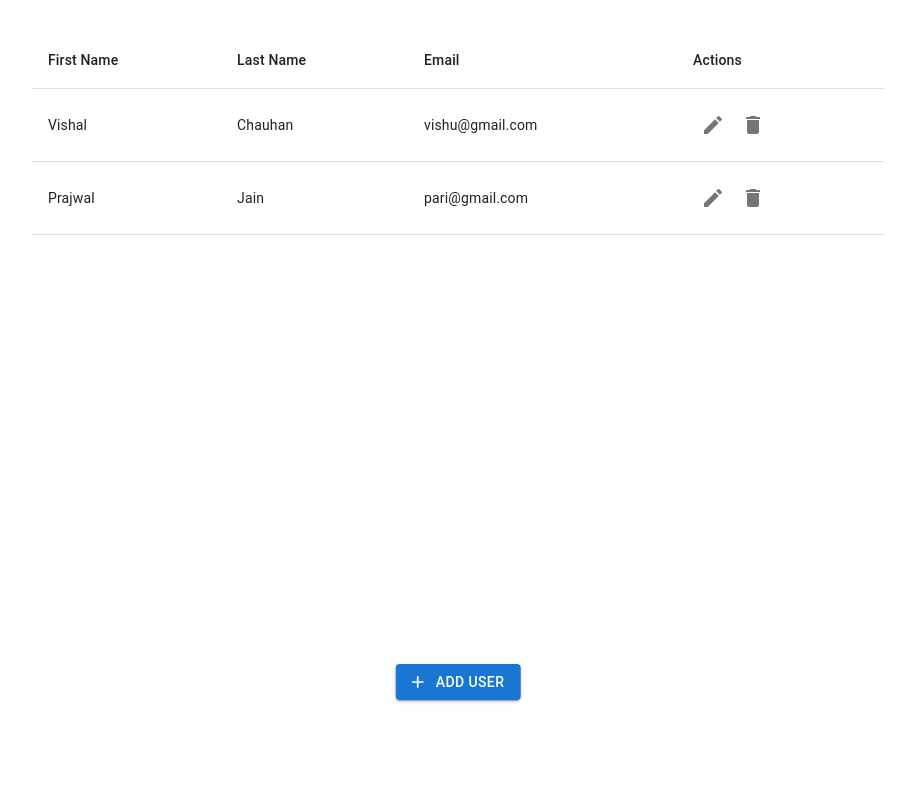
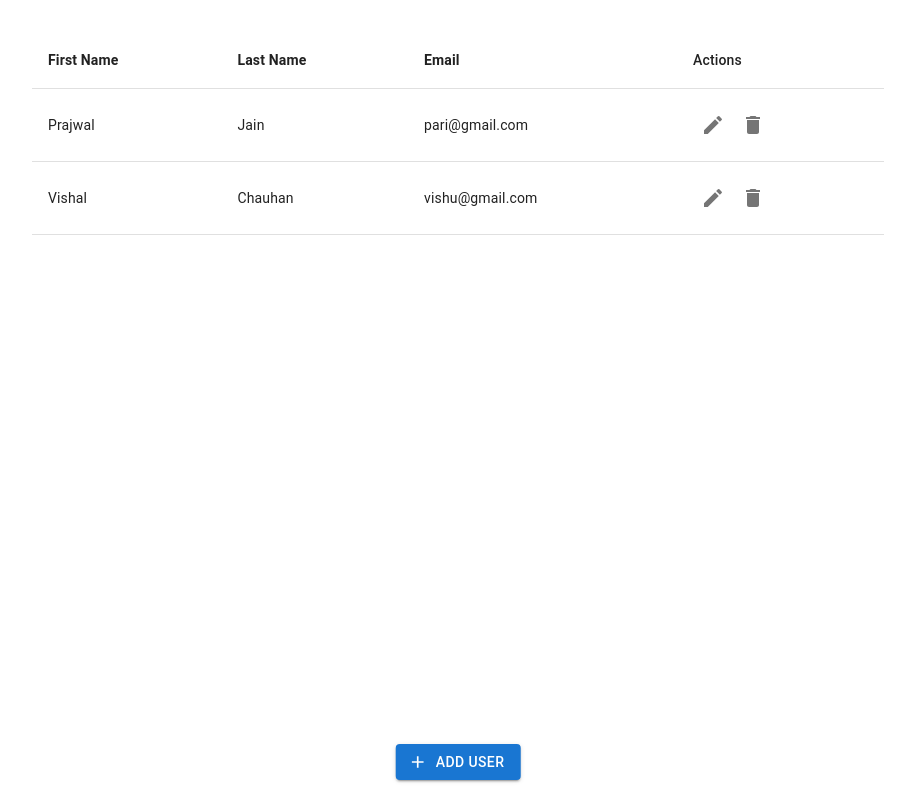
Before and after one commit to Ayuinfra/Rendering-Page, a React (Create React App) app: page / in a window 1280 px wide. Shown: the whole page, without its empty margins (182-1097 px from the left). Built offline with nearby package versions, Linux system fonts and the light colour scheme.

Commit message:
Delete Dialo Box and Submit Disabled

```diff
--- a/src/App.js
+++ b/src/App.js
@@ -5,8 +5,8 @@ import EditUserPage from './editpage/Edit';
 
 const App = () => {
   const [users, setUsers] = useState([
-    { id: 1, firstName: 'Vishal', lastName: 'Chauhan', email: 'vishu@gmail.com' },
-    { id: 2, firstName: 'Prajwal', lastName: 'Jain', email: 'pari@gmail.com' },
+    { id: 1, firstName: 'Prajwal', lastName: 'Jain', email: 'pari@gmail.com' },
+    { id: 2, firstName: 'Vishal', lastName: 'Chauhan', email: 'vishu@gmail.com' },
   ]);
   const [currentPage, setCurrentPage] = useState('home');
   const [editingUser, setEditingUser] = useState(null);
--- a/src/adduser/AddUser.js
+++ b/src/adduser/AddUser.js
@@ -14,6 +14,8 @@ const AddUserPage = ({ handleAddUserSubmit, handleGoBack }) => {
       setEmail('');
     }
   };
+
+  const isSubmitDisabled = !firstName || !lastName || !email ;
 
   return (
     <Container maxWidth="md" sx={{ marginTop: '2rem', display: 'flexStart' }}>
@@ -39,7 +41,7 @@ const AddUserPage = ({ handleAddUserSubmit, handleGoBack }) => {
         fullWidth
         margin="normal"
       />
-      <Button variant="contained" color="primary" onClick={handleAddUser}>Submit</Button>
+      <Button variant="contained" color="primary" disabled= {isSubmitDisabled} onClick={handleAddUser}>Submit</Button>
       <Button variant="contained" onClick={handleGoBack}>Back</Button>
     </Container>
   );
--- a/src/homepage/Home.js
+++ b/src/homepage/Home.js
@@ -1,20 +1,49 @@
-import React from 'react';
-import { Table, TableBody, TableCell, TableHead, TableRow, Button, IconButton } from '@mui/material';
+import React, { useEffect, useState } from 'react';
+
 import AddIcon from '@mui/icons-material/Add';
 import EditIcon from '@mui/icons-material/Edit';
 import DeleteIcon from '@mui/icons-material/Delete';
-import { Container } from '@mui/system';
+import { Button, Container, Dialog, DialogActions, DialogContent, DialogTitle, IconButton, Table, TableBody, TableCell, TableHead, TableRow } from '@mui/material';
 
 const HomePage = ({ users, handleAddUser, handleEditUser, handleDeleteUser }) => {
+  const [deleteDialogOpen, setDeleteDialogOpen] = useState(false);
+  const [deletingUserId, setDeletingUserId] = useState(null);
+
+
+  const handleOpenDeleteDialog = (userId) => {
+    setDeletingUserId(userId);
+    setDeleteDialogOpen(true);
+  };
+
+  const handleCloseDeleteDialog = () => {
+    setDeletingUserId(null);
+    setDeleteDialogOpen(false);
+  };
+
+  const handleConfirmDelete = () => {
+    handleDeleteUser(deletingUserId);
+    setDeletingUserId(null);
+    setDeleteDialogOpen(false);
+  };
+
+
+
   return (
     <Container maxWidth="md" sx={{ marginTop: '2rem', display: 'flexStart' }}>
-       <>
+
+<>
       <Table>
         <TableHead>
           <TableRow>
-            <TableCell>First Name</TableCell>
-            <TableCell>Last Name</TableCell>
-            <TableCell>Email</TableCell>
+            <TableCell >
+              <b>First Name</b>
+            </TableCell>
+            <TableCell >
+              <b>Last Name</b>
+            </TableCell>
+            <TableCell >
+              <b>Email</b>
+            </TableCell>
             <TableCell>Actions</TableCell>
           </TableRow>
         </TableHead>
@@ -28,7 +57,7 @@ const HomePage = ({ users, handleAddUser, handleEditUser, handleDeleteUser }) =>
                 <IconButton onClick={() => handleEditUser(user.id)}>
                   <EditIcon />
                 </IconButton>
-                <IconButton onClick={() => handleDeleteUser(user.id)}>
+                <IconButton onClick={() => handleOpenDeleteDialog(user.id)}>
                   <DeleteIcon />
                 </IconButton>
               </TableCell>
@@ -41,10 +70,24 @@ const HomePage = ({ users, handleAddUser, handleEditUser, handleDeleteUser }) =>
         color="primary"
         startIcon={<AddIcon />}
         onClick={handleAddUser}
-        style={{ position: 'fixed', bottom: '100px', left: '50%', transform: 'translateX(-50%)' }}
+        style={{ position: 'fixed', bottom: '20px', left: '50%', transform: 'translateX(-50%)' }}
       >
         Add User
       </Button>
+      <Dialog open={deleteDialogOpen} onClose={handleCloseDeleteDialog}>
+        <DialogTitle>Are you sure you want to delete this user?</DialogTitle>
+        <DialogContent>
+
+        </DialogContent>
+        <DialogActions>
+          <Button onClick={handleConfirmDelete} color="primary">
+            Yes
+          </Button>
+          <Button onClick={handleCloseDeleteDialog} color="primary">
+            No
+          </Button>
+        </DialogActions>
+      </Dialog>
     </>
     </Container>
 
```
